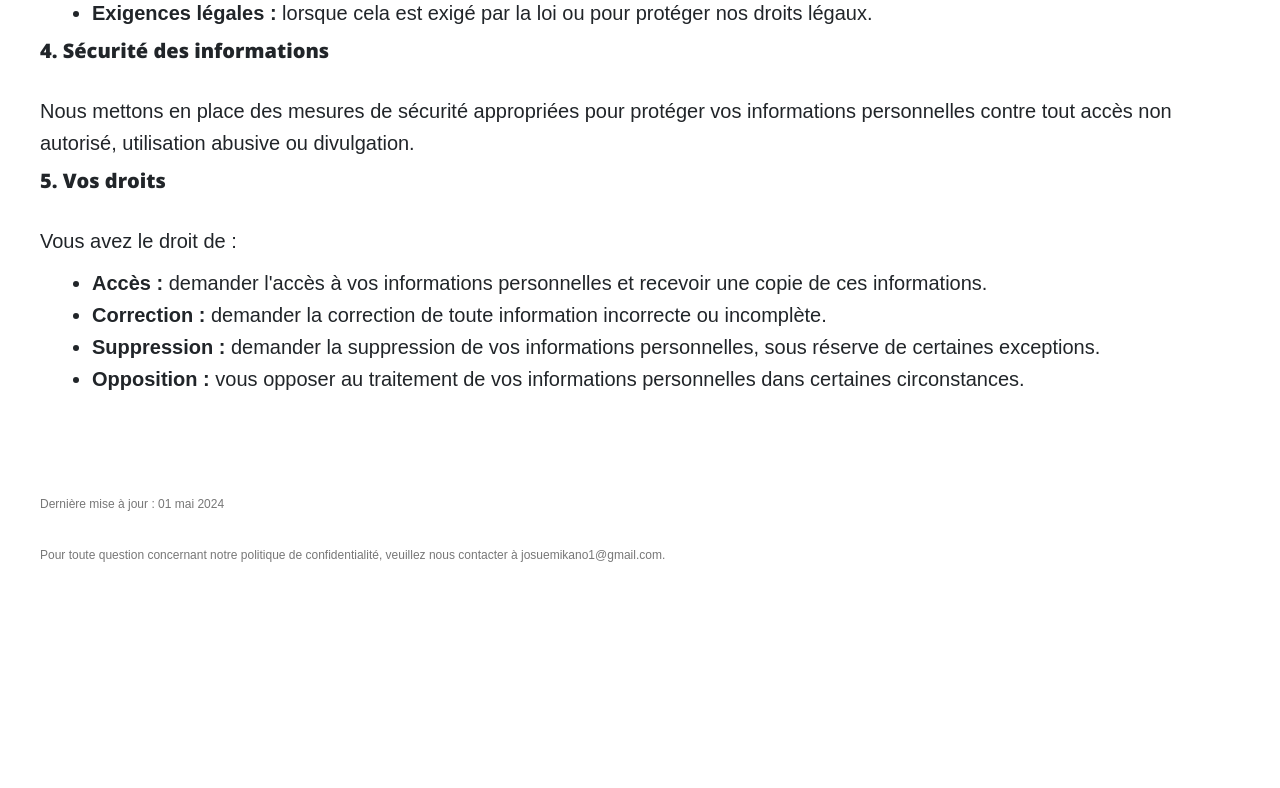
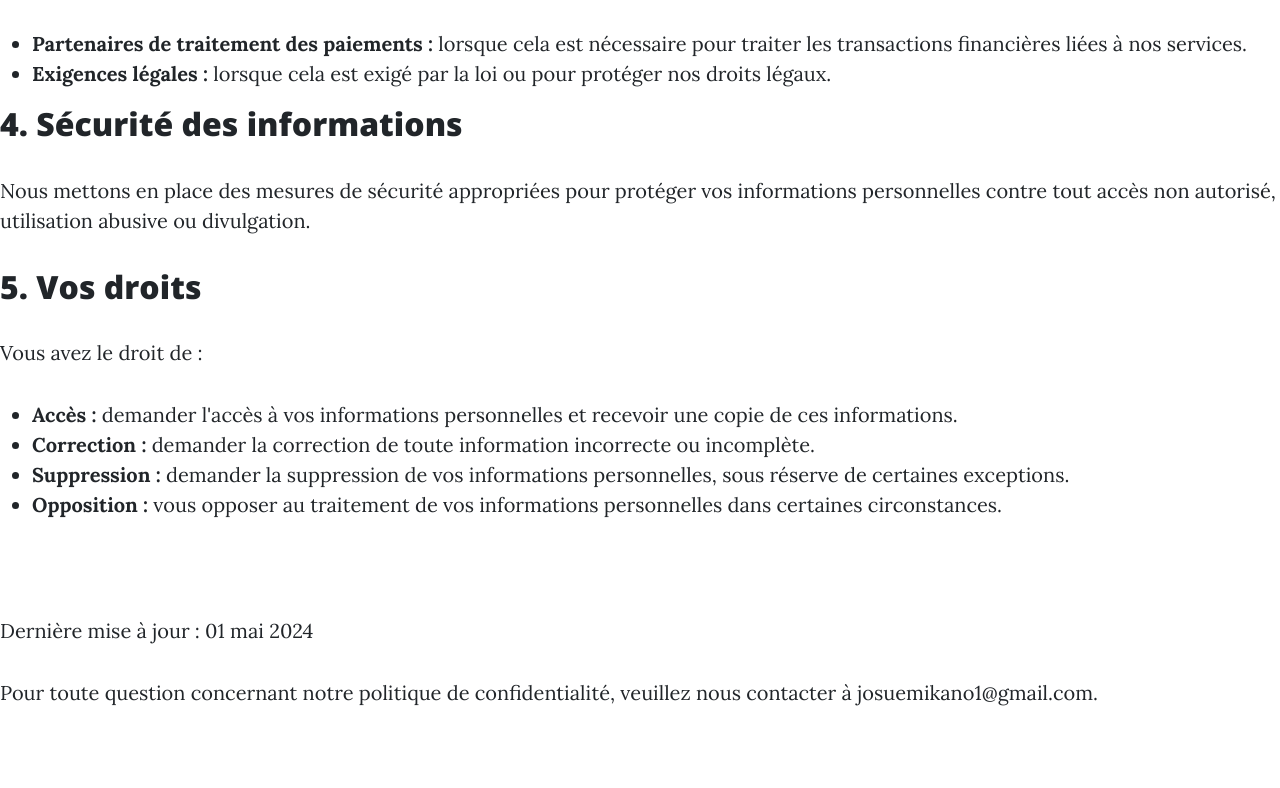
Before and after one commit to Mundi237/school-quiz.com, a plain HTML site: page privacy-policy.html in a window 1280 px wide. Shown: the part 812-1600 px from the top of the page. Before the commit the page ends 1475 px from the top, so only its background shows below. Drawn offline with nearby package versions, Linux system fonts and the light colour scheme.

Commit message:
Update privacy-policy.html

```diff
--- a/privacy-policy.html
+++ b/privacy-policy.html
@@ -12,39 +12,7 @@
         <link href="https://fonts.googleapis.com/css?family=Open+Sans:300italic,400italic,600italic,700italic,800italic,400,300,600,700,800" rel="stylesheet" type="text/css" />
         <!-- Core theme CSS (includes Bootstrap)-->
         <link href="css/styles.css" rel="stylesheet" />
-    <style>
-        body {
-            font-family: Arial, sans-serif;
-            line-height: 1.6;
-            margin: 20px;
-            padding: 20px;
-        }
 
-        h1 {
-            font-size: 24px;
-            margin-bottom: 20px;
-        }
-
-        h2 {
-            font-size: 20px;
-            margin-bottom: 10px;
-        }
-
-        p {
-            margin-bottom: 10px;
-        }
-
-        ul {
-            margin-bottom: 10px;
-            margin-left: 20px;
-        }
-
-        footer {
-            margin-top: 20px;
-            font-size: 12px;
-            color: #777;
-        }
-    </style>
 </head>
 <body>
      <nav class="navbar navbar-expand-lg navbar-light" id="mainNav">
```
